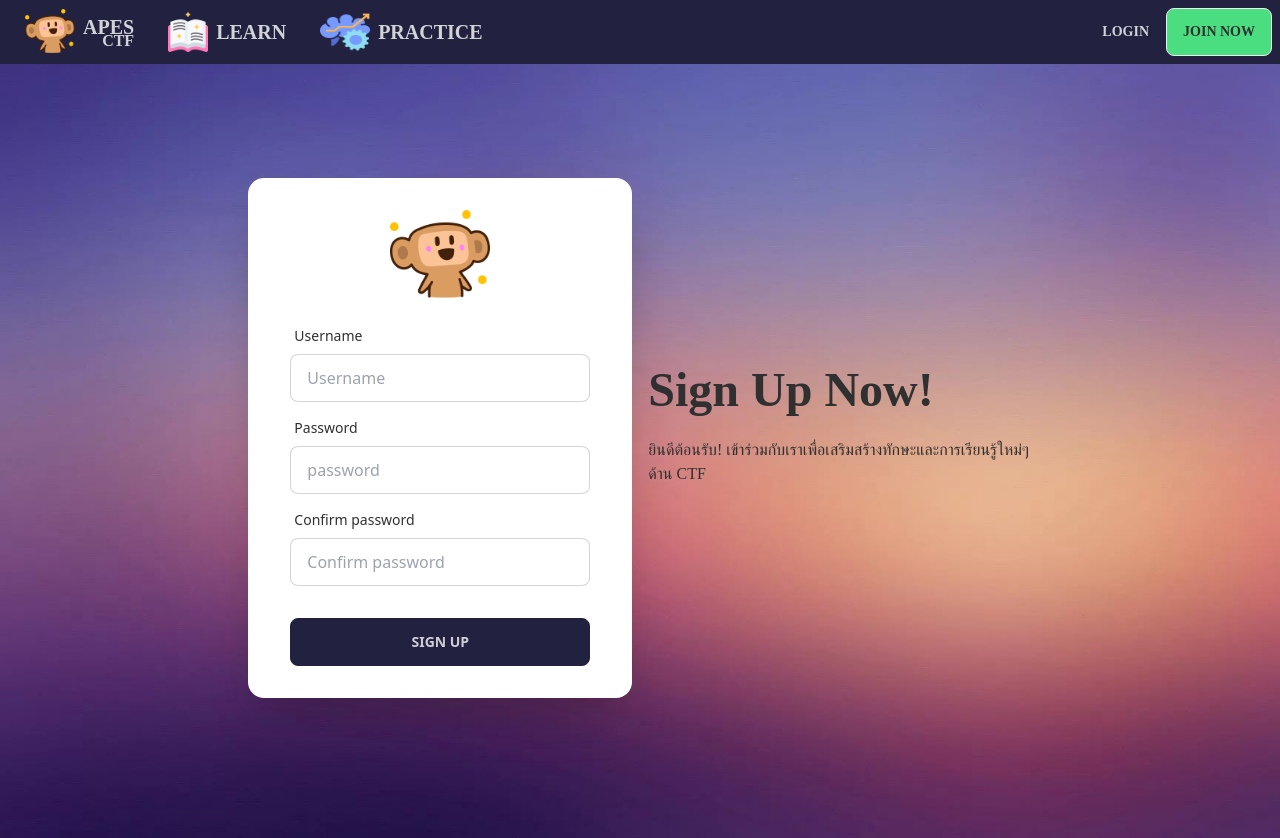
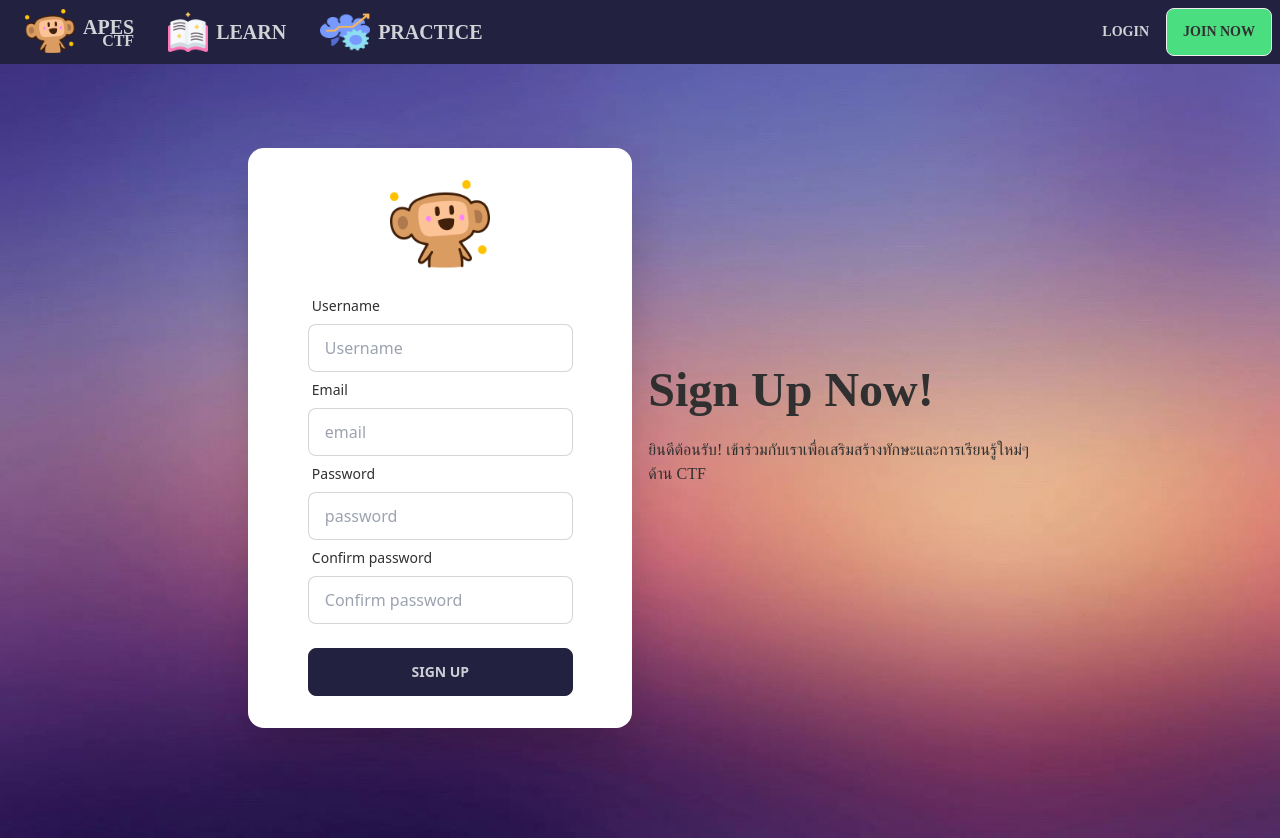
Before and after one commit to mean1611/Apes_CTF, a Next.js app in the folder client/: page /signup in a window 1280 px wide. Built offline with nearby package versions, Linux system fonts and the light colour scheme; no server answers; a web font is replaced by a local one.

Commit message:
sign in entry email & validation.js
make entry email of signin page & make file validation.js for signin page

```diff
--- /dev/null
+++ b/client/function/validation.js
@@ -0,0 +1,90 @@
+import { useState } from "react";
+
+const useValidation = () => {
+  const [errors, setErrors] = useState({});
+
+  const validateForm = (values) => {
+    const newErrors = {};
+
+    // Username validation
+    if (!values.username) {
+      newErrors.username = (
+        <span style={{ color: "red" }}>Username is required</span>
+      );
+    } else if (values.username.length > 16 || values.username.length < 8) {
+      newErrors.username = (
+        <span style={{ color: "red" }}>
+          Username must be between 8 and 16 characters long
+        </span>
+      );
+    }
+
+    // Email validation
+    if (!values.email) {
+      newErrors.email = (
+        <span style={{ color: "red" }}>Email is required</span>
+      );
+    } else if (!/^[^\s@]+@[^\s@]+\.[^\s@]+$/.test(values.email)) {
+      newErrors.email = (
+        <span style={{ color: "red" }}>
+          Please enter a valid email address
+        </span>
+      );
+    }
+
+    // Password validation
+    if (!values.password) {
+      newErrors.password = (
+        <span style={{ color: "red" }}>Password is required</span>
+      );
+    } else if (values.password.length < 8) {
+      newErrors.password = (
+        <span style={{ color: "red" }}>
+          Password must be at least 8 characters long
+        </span>
+      );
+    } else if (values.confirmPassword !== values.password) {
+      newErrors.confirmPassword = (
+        <span style={{ color: "red" }}>Passwords do not match</span>
+      );
+    }
+
+    setErrors(newErrors);
+
+    return Object.keys(newErrors).length === 0;
+  };
+
+  /*const submitForm = (values) => {
+    if (validateForm(values)) {
+      // Prepare data to send to API
+      const data = {
+        username: values.username,
+        email: values.email,
+        password: values.password,
+      };
+
+      // Send data to API
+      fetch("http://localhost:8080/api/users", {
+        method: "POST",
+        headers: {
+          "Content-Type": "application/json",
+        },
+        body: JSON.stringify(data),
+      })
+        .then((response) => response.json())
+        .then((data) => {
+          if (data.success) {
+            // User has been created successfully
+            console.log("User has been created successfully");
+          } else {
+            // There was an error creating the user
+            console.log("There was an error creating the user");
+          }
+        });
+    }
+  };*/
+
+  return { errors, validateForm, /*submitForm */};
+};
+
+export default useValidation;
--- a/client/package.json
+++ b/client/package.json
@@ -16,7 +16,9 @@
     "postcss": "8.4.29",
     "react": "18.2.0",
     "react-dom": "18.2.0",
-    "tailwindcss": "3.3.3"
+    "react-hook-form": "^7.47.0",
+    "tailwindcss": "3.3.3",
+    "yup": "^1.3.2"
   },
   "devDependencies": {
     "daisyui": "^3.7.5"
--- a/client/pages/signup.js
+++ b/client/pages/signup.js
@@ -1,60 +1,120 @@
 import React, { useEffect, useState } from "react";
 import Navbar from "../components/home/navbar.js";
+import useValidation from "../function/validation.js";
 
 function index() {
-  const [message, setMessage] = useState("Loading")
+  const [message, setMessage] = useState("Loading");
+  const { errors, validateForm } = useValidation();
 
   useEffect(() => {
-    fetch("http://localhost:8080/api/home").then(
-      response => response.json()
-    ).then(
-      data => {
-        console.log(data)
-        setMessage(data.message)
+    fetch("http://localhost:8080/api/home")
+      .then((response) => response.json())
+      .then((data) => {
+        console.log(data);
+        setMessage(data.message);
+      });
+  }, []);
+
+  const handleSubmit = (event) => {
+    event.preventDefault();
+
+    const values = {
+      username: event.target.username.value,
+      email: event.target.email.value,
+      password: event.target.password.value,
+      confirmPassword: event.target.confirmPassword.value,
+    };
+
+    if (validateForm(values)) {
+      // Submit the form
     }
-    )
-
-  }, [])
+  };
 
   return (
     <div>
-      <Navbar  />
+      <Navbar />
       <div className="hero min-h-screen bg-base-200">
         <div className="hero-content flex-col lg:flex-row-reverse">
           <div className="text-center lg:text-left">
             <h1 className=" text-5xl font-bold base-200">Sign Up Now!</h1>
-            <p className="py-6">ยินดีต้อนรับ! เข้าร่วมกับเราเพื่อเสริมสร้างทักษะและการเรียนรู้ใหม่ๆด้าน CTF</p>
+            <p className="py-6">
+              ยินดีต้อนรับ! เข้าร่วมกับเราเพื่อเสริมสร้างทักษะและการเรียนรู้ใหม่ๆด้าน CTF
+            </p>
           </div>
           <div className="card flex-shrink-0 w-full max-w-sm shadow-2xl bg-base-100">
             <div className="card-body grid place-items-center">
-            <img src="/images/smiley.png" style={{ width: '100px', height: '100px' }} alt="Smiley Face" flex justify-center />
+              <img
+                src="/images/smiley.png"
+                style={{ width: "100px", height: "100px" }}
+                alt="Smiley Face"
+                flex
+                justify-center
+              />
+
+              <form onSubmit={handleSubmit}>
                 <div className="form-control">
                   <label className="label">
                     <span className="label-text">Username</span>
                   </label>
-                <input type="text" placeholder="Username" className="input input-bordered" />
+                  <input
+                    type="text"
+                    placeholder="Username"
+                    className="input input-bordered"
+                    name="username"
+                  />
+                  {errors.username && <span>{errors.username}</span>}
                 </div>
+
+                <div className="form-control">
+                  <label className="label">
+                    <span className="label-text">Email</span>
+                  </label>
+                  <input
+                    type="email"
+                    placeholder="email"
+                    className="input input-bordered"
+                    name="email"
+                  />
+                  {errors.email && <span>{errors.email}</span>}
+                </div>
+
                 <div className="form-control">
                   <label className="label">
                     <span className="label-text">Password</span>
                   </label>
-                <input type="text" placeholder="password" className="input input-bordered" />
+                  <input
+                    type="password"
+                    placeholder="password"
+                    className="input input-bordered"
+                    name="password"
+                  />
+                  {errors.password && <span>{errors.password}</span>}
                 </div>
+
                 <div className="form-control">
                   <label className="label">
                     <span className="label-text">Confirm password</span>
                   </label>
-                <input type="text" placeholder="Confirm password" className="input input-bordered" />
+                  <input
+                    type="password"
+                    placeholder="Confirm password"
+                    className="input input-bordered"
+                    name="confirmPassword"
+                  />
+                  {errors.confirmPassword && (
+                    <span>{errors.confirmPassword}</span>
+                  )}
                 </div>
+
                 <div className="form-control mt-6">
                   <button className="btn btn-primary">Sign Up</button>
+                </div>
+              </form>
             </div>
           </div>
         </div>
       </div>
     </div>
-    </div>
-
   );
 }
 
```
Also changed, not shown: 1 other file (tests, documents, lock files or other folders). Lines whose indentation alone changed are shown as unchanged.
